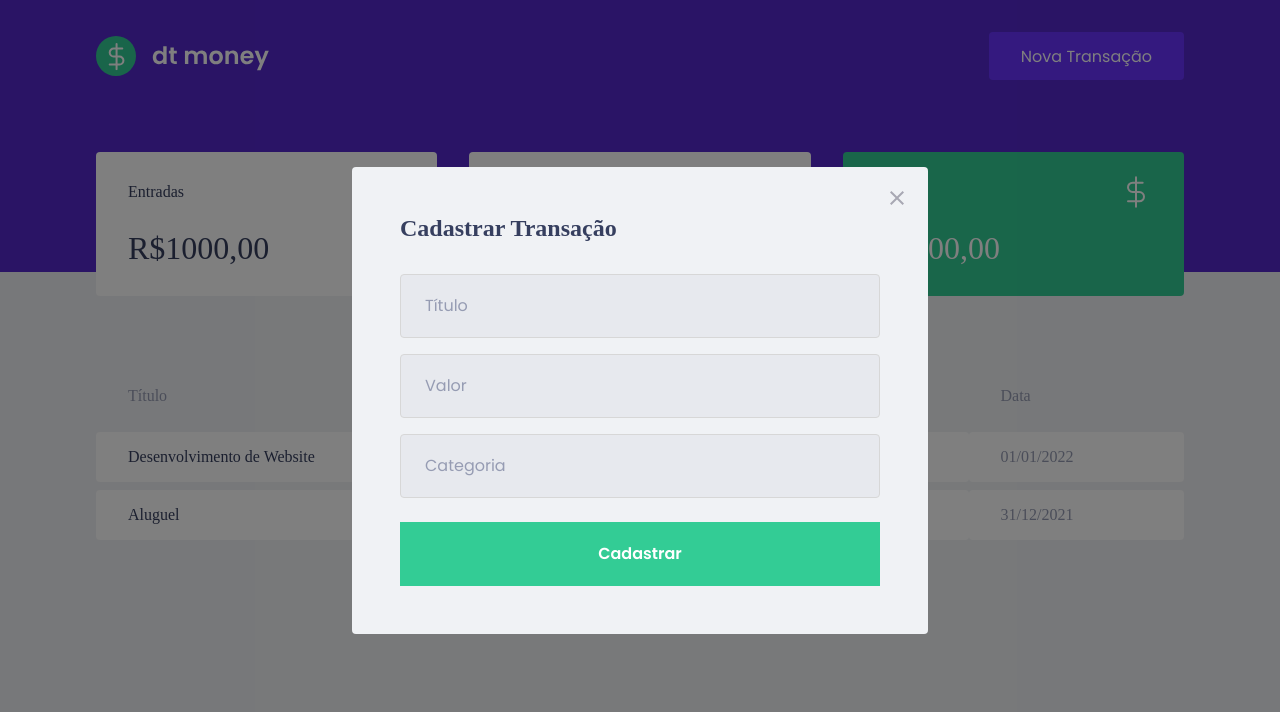
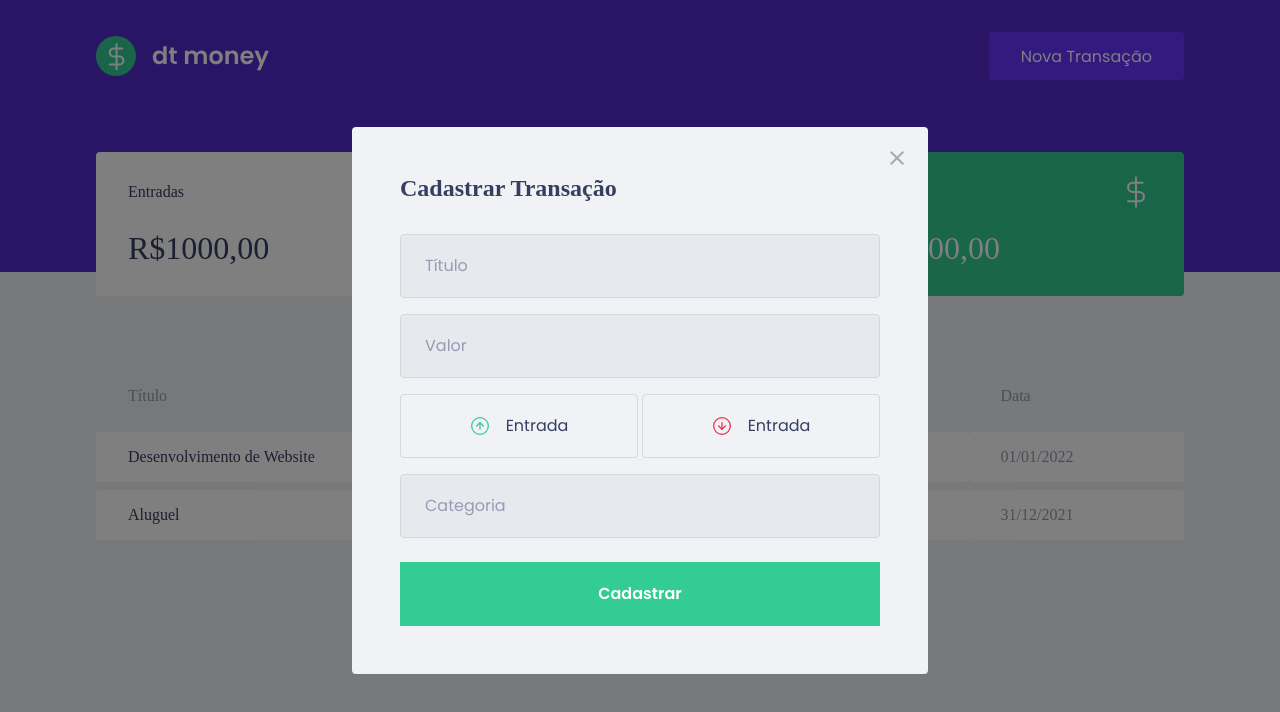
Before and after one commit to Dinasty8/dtmoney, a React (Create React App) app: page / in a window 1280 px wide. Both pictures are taken after a click on the button "Nova Transação". Shown: the top 712 px of the page. Built offline with nearby package versions, Linux system fonts and the light colour scheme; no server answers; what miragejs would draw is missing.

Commit message:
Criando Botões de tipo

```diff
--- a/package.json
+++ b/package.json
@@ -5,6 +5,7 @@
   "dependencies": {
     "axios": "^0.24.0",
     "miragejs": "^0.1.43",
+    "polished": "^4.1.3",
     "react": "^17.0.2",
     "react-dom": "^17.0.2",
     "react-modal": "^3.14.4",
--- a/src/components/NewTransactionModal/index.tsx
+++ b/src/components/NewTransactionModal/index.tsx
@@ -1,6 +1,8 @@
 import Modal from 'react-modal';
 import closeImg from '../../assets/close.svg'
-import { Container } from "./styles";
+import incomeImg from '../../assets/income.svg'
+import outcomeImg from '../../assets/outcome.svg'
+import { Container, TransactionTypeContainer } from "./styles";
 
 interface NewTransactionModalProps{
   isOpen: boolean;
@@ -27,6 +29,23 @@
         <h2>Cadastrar Transação</h2>
         <input placeholder="Título" />
         <input type="number" placeholder="Valor"/>
+        <TransactionTypeContainer>
+
+          <button
+          type='button'
+          >
+            <img src={incomeImg} alt="Entrada" />
+            <span>Entrada</span>
+          </button>
+
+          <button
+          type='button'
+          >
+            <img src={outcomeImg} alt="Saída" />
+            <span>Entrada</span>
+          </button>
+
+        </TransactionTypeContainer>
         <input placeholder="Categoria"/>
         <button type="submit">Cadastrar</button>
 
--- a/src/components/NewTransactionModal/styles.ts
+++ b/src/components/NewTransactionModal/styles.ts
@@ -1,4 +1,5 @@
 import styled from "styled-components";
+import {darken} from 'polished'
 
 export const Container = styled.form`
   h2{
@@ -44,6 +45,40 @@
     filter: brightness(0.9);
   }
 }
+`;
 
+export const TransactionTypeContainer = styled.div`
+  margin: 1rem 0;
+  display: grid;
+  grid-template-columns: 1fr 1fr; //quantas colunas
+  gap: 0.25rem; //espaçamento entre colunas
 
+  button{
+    height: 4rem;
+    border: 1px solid #d7d7d7;
+    border-radius: 0.25rem;
+
+    background: transparent;
+    display: flex;
+    align-items: center;
+    justify-content:center ;
+
+    transition: filter 0.2s;
+
+    &:hover{
+      border-color:${darken(0.1,'#d7d7d7')};
+    }
+  }
+
+  img{
+    width: 20px;
+    height: 20px;
+  }
+
+  span{
+    display: inline-block; //para ser possível da margin:;
+    margin-left: 1rem;
+    font-size: 1rem;
+    color: var(--text-title);
+  }
 `;
```
Also changed, not shown: 1 other file (tests, documents, lock files or other folders).
